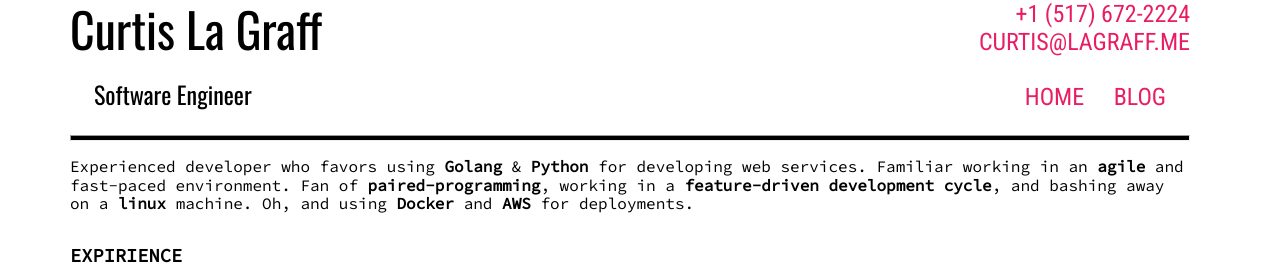
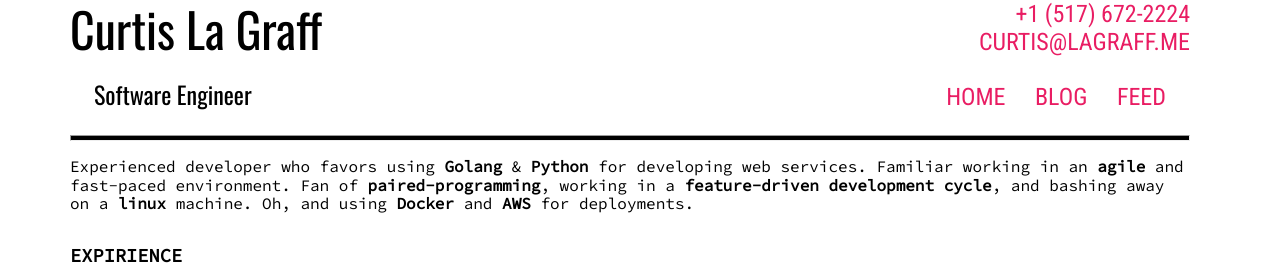
Before and after one commit to clagraff/clagraff.github.io, a Jekyll site: the page built from index.html, in a window 1280 px wide. Shown: the top 277 px of the page. Built offline with Jekyll 4.4.1, drawn with Linux system fonts in a browser that asks for light colours.

Commit message:
Update default.html

```diff
--- a/_layouts/default.html
+++ b/_layouts/default.html
@@ -34,6 +34,7 @@
           <nav>
             <a href="https://lagraff.me/">Home</a>
             <a href="https://lagraff.me/blog">Blog</a>
+            <a href="https://lagraff.me/feed.xml">Feed</a>
           </nav>
         </div>
         <hr/>
```
